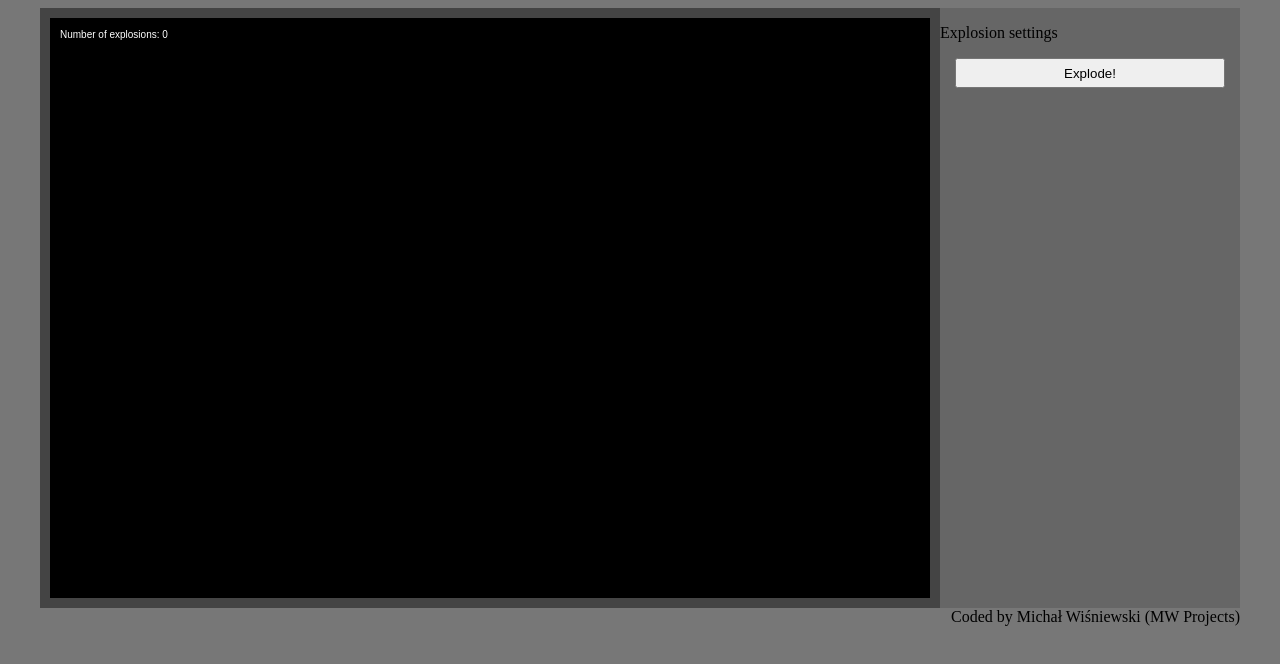
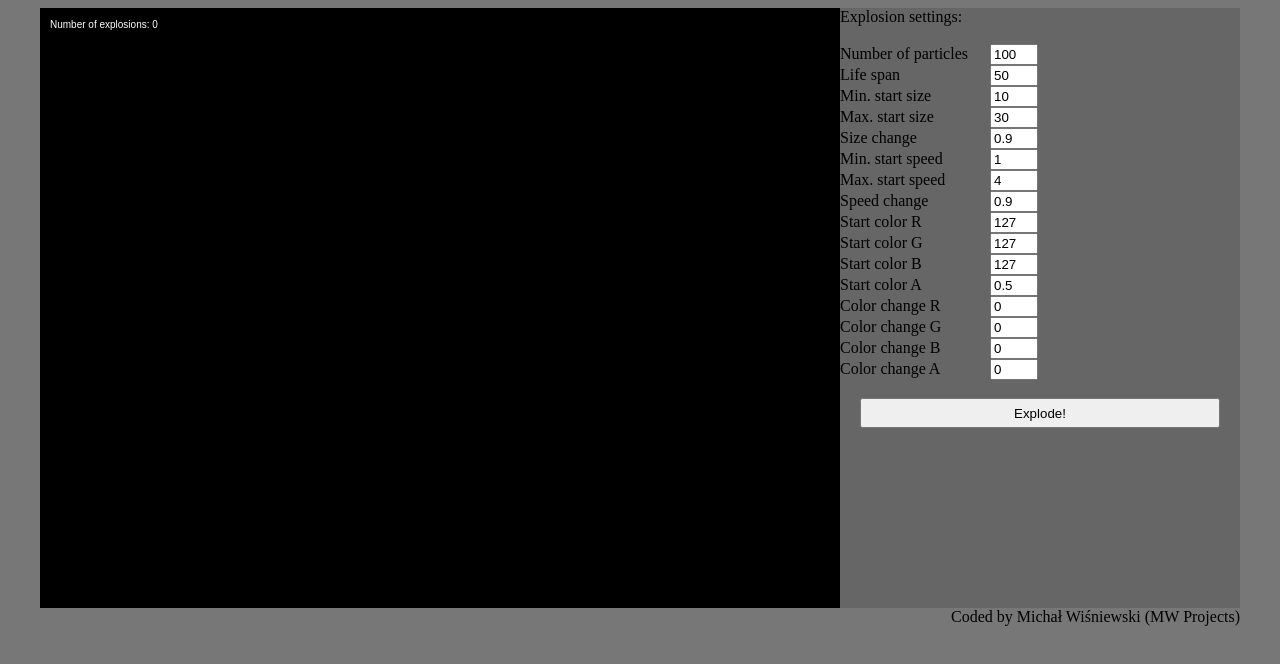
Before and after one commit to michalw1988/ParticleExplosions, a plain HTML site: page index.html in a window 1280 px wide. Both pictures are taken after a click on the button "Explode!". Drawn offline with Linux system fonts and the light colour scheme.

Commit message:
Added parameters

```diff
--- a/index.html
+++ b/index.html
@@ -13,10 +13,29 @@
 	<body>
 		<div id="mainBox">
 			<div id="leftColumn">
-				<canvas id="canvas" width="880px"	height="580px">Sorry, your ancient browser doesn't support canvas elements.</canvas>
+				<canvas id="canvas" width="800px"	height="600px">Sorry, your ancient browser doesn't support canvas elements.</canvas>
 			</div>
 			<div id="rightColumn">
-				<p>Explosion settings</p>
+				Explosion settings:<br>
+				<br>
+				<span>Number of particles</span><input type="text" id="numberOfParticles" value="100"><br>
+				<span>Life span</span><input type="text" id="lifeTime" value="50"><br>
+				<span>Min. start size</span><input type="text" id="minStartSize" value="10"><br>
+				<span>Max. start size</span><input type="text" id="maxStartSize" value="30"><br>
+				<span>Size change</span><input type="text" id="sizeChange" value="0.9"><br>
+				<span>Min. start speed</span><input type="text" id="minStartSpeed" value="1"><br>
+				<span>Max. start speed</span><input type="text" id="maxStartSpeed" value="4"><br>
+				<span>Speed change</span><input type="text" id="speedChange" value="0.9"><br>
+				<span>Start color R</span><input type="text" id="startColorR" value="127"><br>
+				<span>Start color G</span><input type="text" id="startColorG" value="127"><br>
+				<span>Start color B</span><input type="text" id="startColorB" value="127"><br>
+				<span>Start color A</span><input type="text" id="startColorA" value="0.5"><br>
+				<span>Color change R</span><input type="text" id="colorRChange" value="0"><br>
+				<span>Color change G</span><input type="text" id="colorGChange" value="0"><br>
+				<span>Color change B</span><input type="text" id="colorBChange" value="0"><br>
+				<span>Color change A</span><input type="text" id="colorAChange" value="0"><br>
+
+				<br>
 				<button id="explodeButton">Explode!</button>
 			</div>
 		</div>
--- a/script.js
+++ b/script.js
@@ -3,12 +3,49 @@ var canvas;
 var ctx;
 var explosionList = {};
 
+var numberOfParticles;
+var lifeTime;
+var minStartSize;
+var maxStartSize;
+var sizeChange;
+var minStartSpeed;
+var maxStartSpeed;
+var speedChange;
+var startColorR;
+var startColorG;
+var startColorB;
+var startColorA;
+var colorRChange;
+var colorGChange;
+var colorBChange;
+var colorAChange;
+
+
 
 window.onload = function() {
 
-	explodeButton = document.getElementById('explodeButton');
 	canvas = document.getElementById('canvas');
 	ctx = canvas.getContext('2d');
+	explodeButton = document.getElementById('explodeButton');
+	numberOfParticles = document.getElementById('numberOfParticles');
+	particleSize = document.getElementById('particleSize');
+
+	minStartSize = document.getElementById('minStartSize');
+	lifeTime = document.getElementById('lifeTime');
+	maxStartSize = document.getElementById('maxStartSize');
+	sizeChange = document.getElementById('sizeChange');
+	minStartSpeed = document.getElementById('minStartSpeed');
+	maxStartSpeed = document.getElementById('maxStartSpeed');
+	speedChange = document.getElementById('speedChange');
+	startColorR = document.getElementById('startColorR');
+	startColorG = document.getElementById('startColorG');
+	startColorB = document.getElementById('startColorB');
+	startColorA = document.getElementById('startColorA');
+	colorRChange = document.getElementById('colorRChange');
+	colorGChange = document.getElementById('colorGChange');
+	colorBChange = document.getElementById('colorBChange');
+	colorAChange = document.getElementById('colorAChange');
+
 
 	explodeButton.addEventListener("click", function() {
 		var id = Math.random();
@@ -18,17 +55,18 @@ window.onload = function() {
 	});
 
 
-
 	var animateExplosions = setInterval(function(){
 		ctx.fillStyle = 'white';
-		ctx.clearRect(0,0,880, 580);
+		ctx.clearRect(0,0,800, 600);
 		ctx.fillText('Number of explosions: ' + Object.keys(explosionList).length, 10, 20);
 
+		// update explosions
 		for (var i in explosionList) {
 			var explosion = explosionList[i];
 			explosion.drawExplosion();
 			explosion.updateParticles();
 
+			// update explosion lifetime and if needed, remove it
 			explosion.lifeTime--;
 			if(explosion.lifeTime < 0) {
 				delete explosionList[i];
@@ -43,18 +81,29 @@ window.onload = function() {
 function Particle(x, y) {
 	this.x = x;
 	this.y = y;
-	this.speed = 2;
 	this.angle = Math.random()*360;
+	this.size = parseFloat(minStartSize.value) + parseFloat(maxStartSize.value - minStartSize.value) * Math.random();
+	this.sizeChange = sizeChange.value;
+	this.speed = parseFloat(minStartSpeed.value) + parseFloat(maxStartSpeed.value - minStartSpeed.value) * Math.random();
+	this.speedChange = speedChange.value;
+	this.colorR = startColorR.value;
+	this.colorG = startColorG.value;
+	this.colorB = startColorB.value;
+	this.colorA = startColorA.value;
+	this.colorRChange = colorRChange.value;
+	this.colorGChange = colorGChange.value;
+	this.colorBChange = colorBChange.value;
+	this.colorAChange = colorAChange.value;
 }
 
 
 
 function Explosion(id) {
 	this.id = id;
-	this.x = Math.random()*700;
-	this.y = Math.random()*500;
-	this.lifeTime = 30;
-	this.particleCount = 50;
+	this.x = 400;
+	this.y = 300;
+	this.lifeTime = lifeTime.value;
+	this.particleCount = numberOfParticles.value;
 	this.particleList = [];
 
 	this.initParticles = function() {
@@ -67,8 +116,11 @@ function Explosion(id) {
 	this.drawExplosion = function() {
 		for (var i = 0; i < this.particleList.length; i++) {
 			var particle = this.particleList[i];
-			ctx.fillStyle = 'red';
-			ctx.fillRect(particle.x ,particle.y ,10, 10);
+			ctx.fillStyle = 'rgba('+ particle.colorR +', '+ particle.colorG +', '+ particle.colorB +', '+ particle.colorA +')';
+
+			ctx.beginPath();
+      ctx.arc(particle.x, particle.y, particle.size, 0, 2 * Math.PI, false);
+      ctx.fill();
 		}
 	}
 
@@ -77,6 +129,8 @@ function Explosion(id) {
 			var particle = this.particleList[i];
 			particle.x += Math.sin(particle.angle) * particle.speed;
 			particle.y += Math.cos(particle.angle) * particle.speed;
+			particle.size *= particle.sizeChange;
+			particle.speed *= particle.speedChange;
 		}
 	}
 }
--- a/style.css
+++ b/style.css
@@ -13,7 +13,7 @@ body {
 	float: left;
 	display: inline-block;
 	background-color: #444;
-	width: 900px;
+	width: 800px;
 	height: 100%;
 }
 
@@ -21,7 +21,7 @@ body {
 	float: left;
 	display: inline-block;
 	background-color: #666;
-	width: 300px;
+	width: 400px;
 	height: 100%;
 }
 
@@ -31,10 +31,17 @@ body {
 	text-align: right;
 }
 
+#rightColumn span {
+	display: inline-block;
+	width: 150px;
+}
+
+#rightColumn input {
+	width: 40px;
+}
 
 #canvas {
 	background-color: #000;
-	margin: 10px;
 }
 
 #explodeButton {
```
